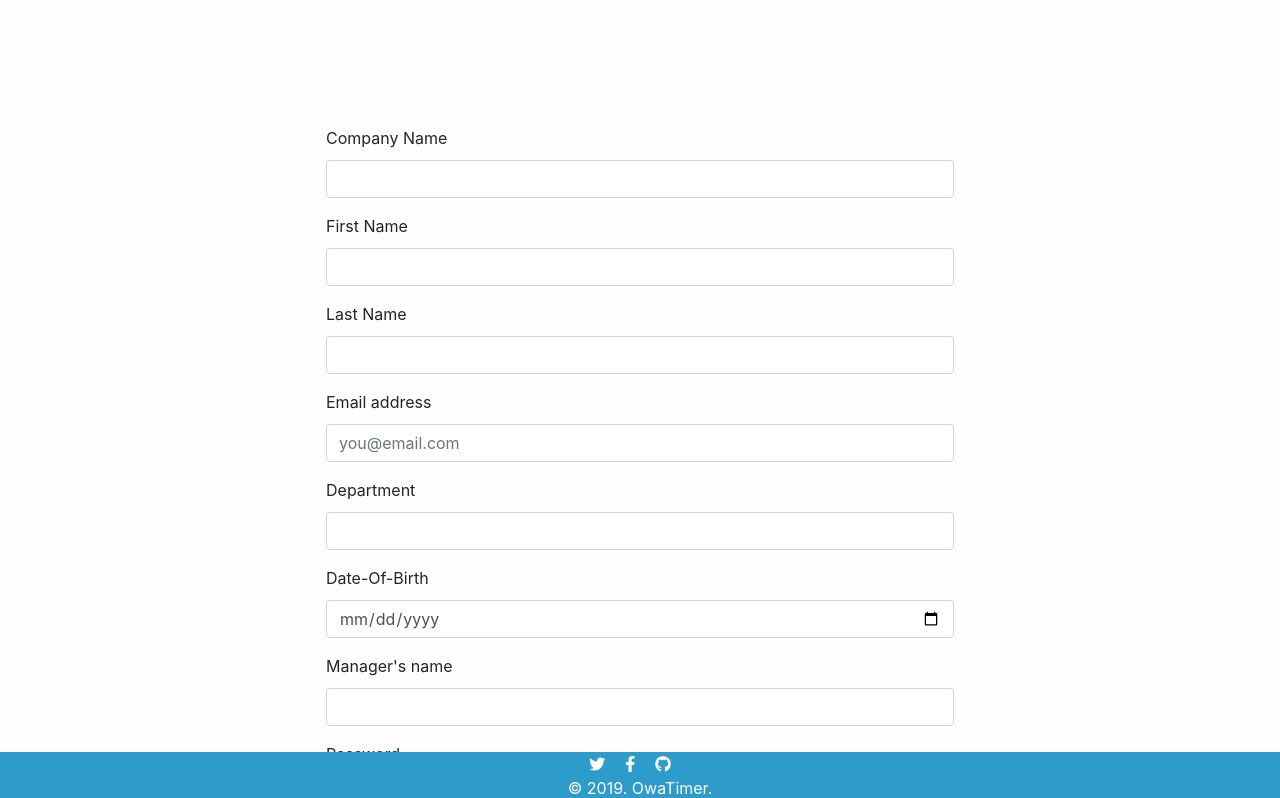
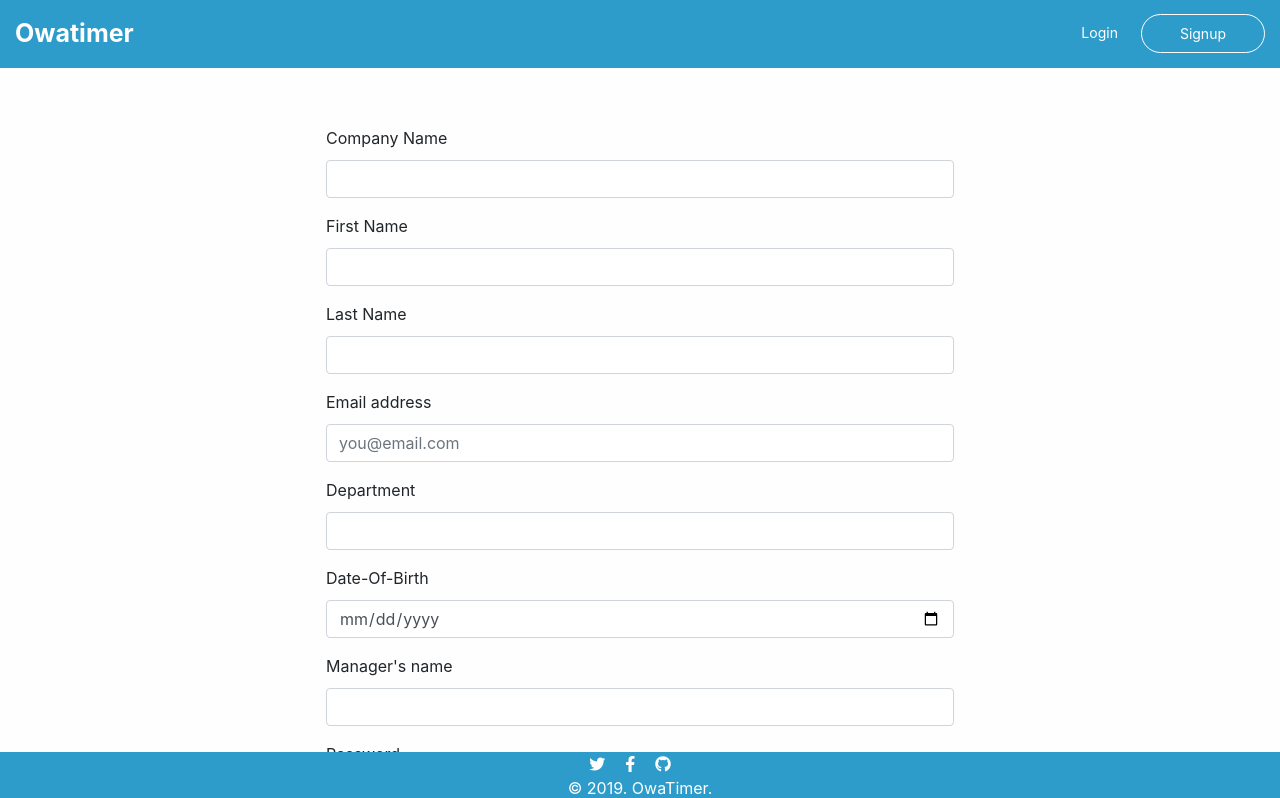
Before and after one commit to owans/time-management-app, a React (Create React App) app: page /signup in a window 1280 px wide. Shown: the top 798 px of the page. Built offline with nearby package versions, Linux system fonts and the light colour scheme; no server answers.

Commit message:
fixed header for signup form

```diff
--- a/src/components/signup/signup.js
+++ b/src/components/signup/signup.js
@@ -1,11 +1,13 @@
 import React from 'react';
 import SignUpForm from '../signup/signupform';
+import MainHeader from "../common/mainheader";
 import 'bootstrap/dist/css/bootstrap.css';
 
 export default class SignUp extends React.Component{
   render(){
     return(
       <div>
+        <MainHeader/>
         <SignUpForm/>
       </div>
     )
```
